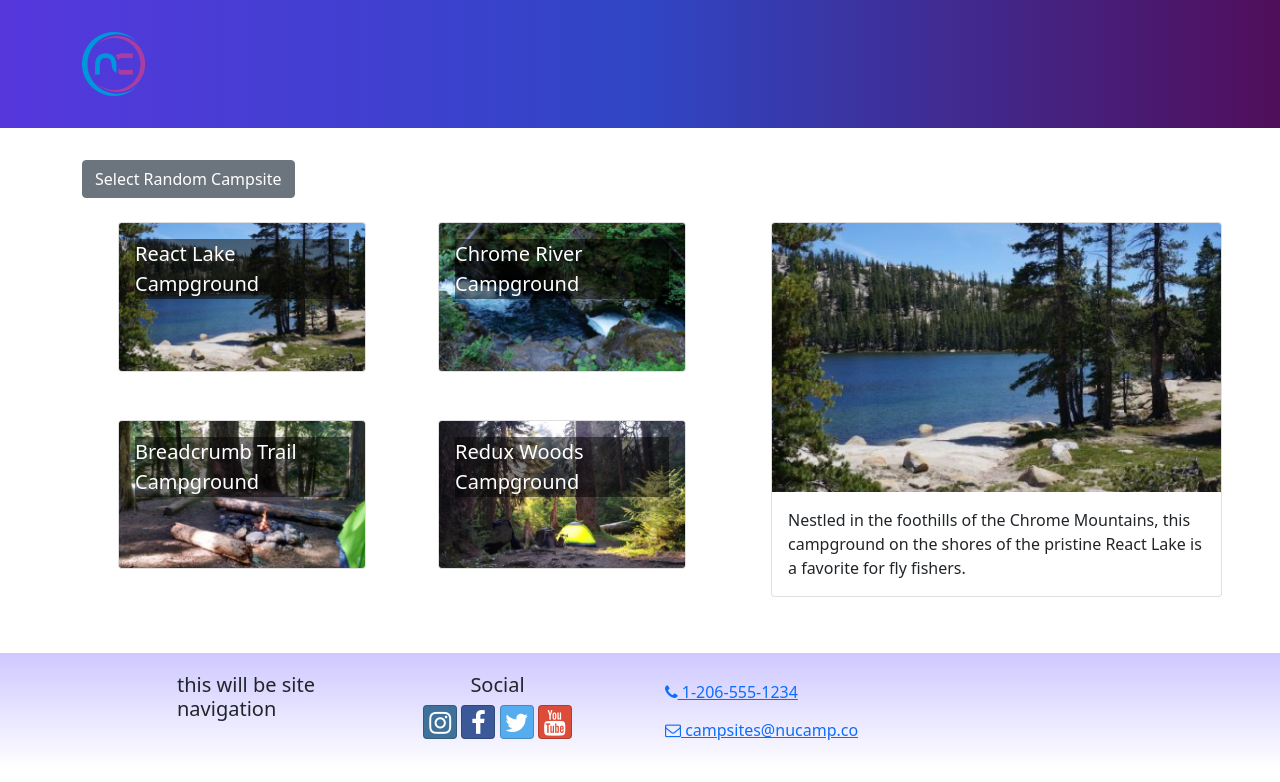
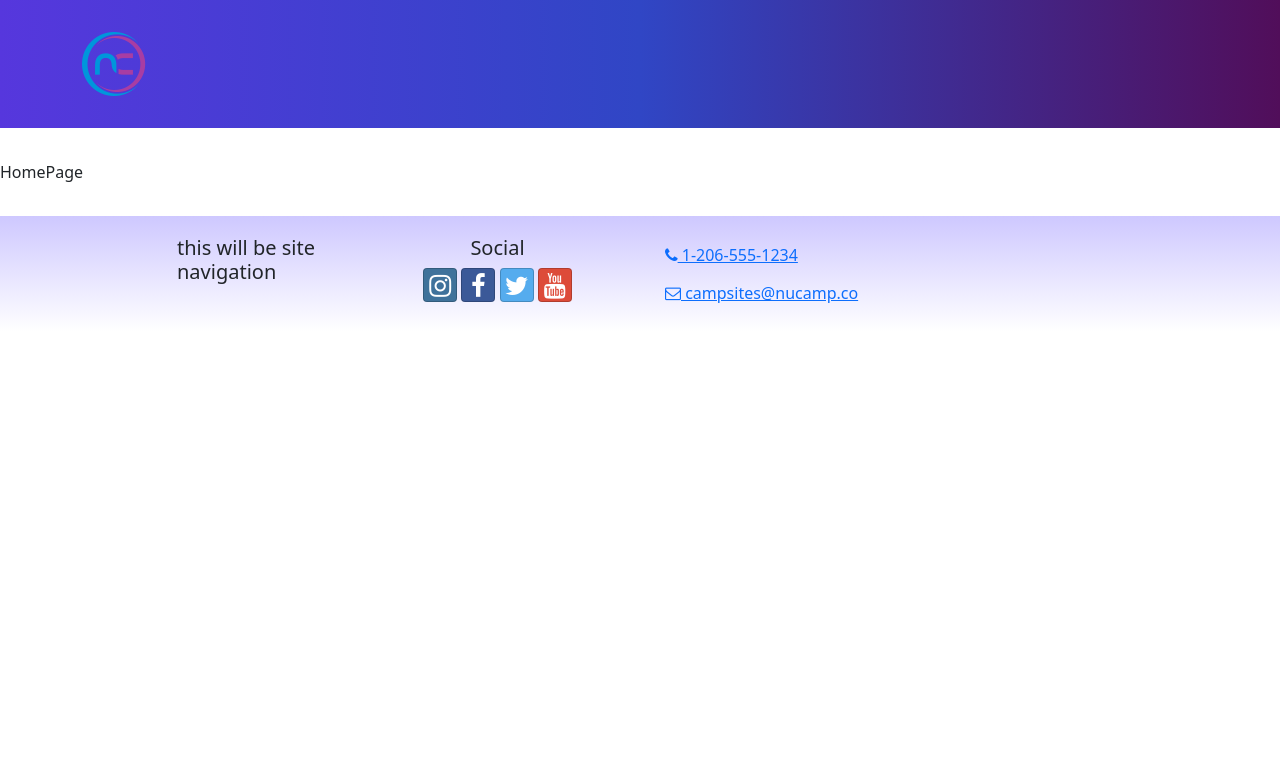
Before and after one commit to wingtek2020/nucampsite, a React (Create React App) app: page / in a window 1280 px wide. Shown: the top 782 px of the page. Built offline with nearby package versions, Linux system fonts and the light colour scheme.

Commit message:
Router Setup

```diff
--- a/src/App.js
+++ b/src/App.js
@@ -1,14 +1,22 @@
 import React from 'react';
 import './App.css';
-import Header from './components/Header.js';
-import Footer from './components/Footer.js';
-import CampsitesDirectoryPage from './pages/CampsitesDirectoryPage.js';
+import Header from './components/Header';
+import Footer from './components/Footer';
+import {Routes, Route} from 'react-router-dom';
+
+import ContactPage  from './pages/ContactPage';
+import HomePage  from './pages/HomePage';
+import CampsitesDirectoryPage  from './pages/CampsitesDirectoryPage';
 
 function App() {
   return (
     <div className='App'>
             <Header />
-            <CampsitesDirectoryPage />
+            <Routes>
+                <Route path='/' element={<HomePage />} />
+                <Route path='contact' element={<ContactPage />} />
+                <Route path='directory' element={<CampsitesDirectoryPage />} />
+            </Routes>
             <Footer />
         </div>
   );
--- a/src/features/campsites/CampsiteCard.js
+++ b/src/features/campsites/CampsiteCard.js
@@ -1,15 +1,12 @@
 import { Card, CardImg, CardImgOverlay, CardTitle } from "reactstrap";
 
-const CampsiteCard = (props) => {
+const CampsiteCard = ({ campsite }) => {
+    const { image, name } = campsite;
     return (
         <Card>
-            <CardImg
-                width='100%'
-                src={props.campsite.image}
-                alt={props.campsite.name}
-            />
+            <CardImg width='100%' src={image} alt={name} />
             <CardImgOverlay>
-                <CardTitle>{props.campsite.name}</CardTitle>
+                <CardTitle>{name}</CardTitle>
             </CardImgOverlay>
         </Card>
     );
--- a/src/features/campsites/CampsitesList.js
+++ b/src/features/campsites/CampsitesList.js
@@ -1,6 +1,6 @@
 import { Col, Row, } from 'reactstrap';
 import CampsiteCard from "./CampsiteCard";
-import { selectAllCampsites } from './campsitesSlice';
+import { selectCampsiteById, selectAllCampsites } from './campsitesSlice';
 
 const CampsitesList = () => {
     const campsites = selectAllCampsites();
@@ -9,7 +9,8 @@
         <Row className="ms-auto">
             {campsites.map((campsite) => {
                 return (
-                    <Col md="5" className="m-4" key={campsite.id} >
+                    <Col md="5" className="m-4" key={campsite.id}
+                        onClick={() => selectCampsiteById(campsite.id)} >
                         <CampsiteCard campsite={campsite} />
                     </Col>
                 );
--- a/src/features/campsites/campsitesSlice.js
+++ b/src/features/campsites/campsitesSlice.js
@@ -5,7 +5,10 @@
     return CAMPSITES;
 }
 
+export const selectCampsiteById = (id) => {
+    return CAMPSITES.find((campsite) => campsite.id === id);
+};
+
 export const selectRandomCampsite = () => {
-
     return CAMPSITES[Math.floor(Math.random() * (CAMPSITES.length))];
 }
--- a/src/index.js
+++ b/src/index.js
@@ -1,5 +1,6 @@
 import React from 'react';
 import { createRoot } from 'react-dom/client';
+import { BrowserRouter } from 'react-router-dom';
 import { Provider } from 'react-redux';
 import { store } from './app/store';
 import App from './App';
@@ -16,7 +17,9 @@
 root.render(
   <React.StrictMode>
     <Provider store={store}>
-      <App />
+      <BrowserRouter>
+        <App />
+      </BrowserRouter>
     </Provider>
   </React.StrictMode>
 );
--- a/src/pages/CampsitesDirectoryPage.js
+++ b/src/pages/CampsitesDirectoryPage.js
@@ -1,24 +1,17 @@
-import { Container, Row, Col, Button} from 'reactstrap';
+import { Container, Row, Col} from 'reactstrap';
 import CampsiteDetail from '../features/campsites/CampsiteDetail';
 import CampsitesList from '../features/campsites/CampsitesList';
-import { selectRandomCampsite  } from '../features/campsites/campsitesSlice';
+import { selectCampsiteById } from '../features/campsites/campsitesSlice';
+import { useState } from 'react';
 
 const CampsitesDirectoryPage = () => {
-    let selectedCampsite = selectRandomCampsite();
-    console.log(selectedCampsite);
 
-    const toggleCampsite = () => {
-        selectedCampsite = selectRandomCampsite();
-        console.log(selectedCampsite);
-    };
-
+    const [campsiteId] = useState(0);
+    const selectedCampsite = selectCampsiteById(campsiteId);
 
     return (
         <Container>
-            <Button onClick={() => toggleCampsite()}>
-                Select Random Campsite
-            </Button>
-            <Row>
+             <Row>
                 <Col sm='5' md='7'>
                     <CampsitesList></CampsitesList>
                 </Col>
--- /dev/null
+++ b/src/pages/ContactPage.js
@@ -0,0 +1,5 @@
+const ContactPage = () => {
+    return <div>ContactPage</div>;
+};
+
+export default ContactPage;
--- /dev/null
+++ b/src/pages/HomePage.js
@@ -0,0 +1,5 @@
+const HomePage = () => {
+    return <div>HomePage</div>;
+};
+
+export default HomePage;
```
